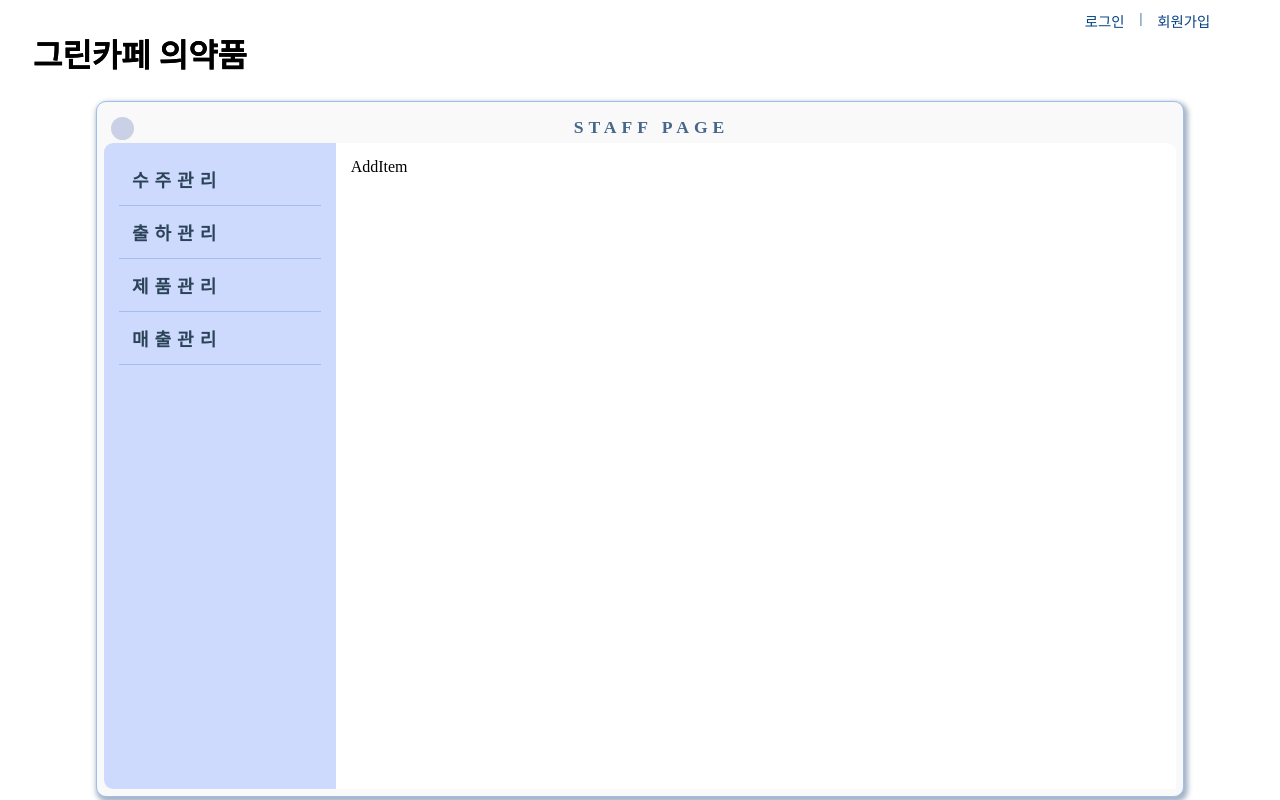
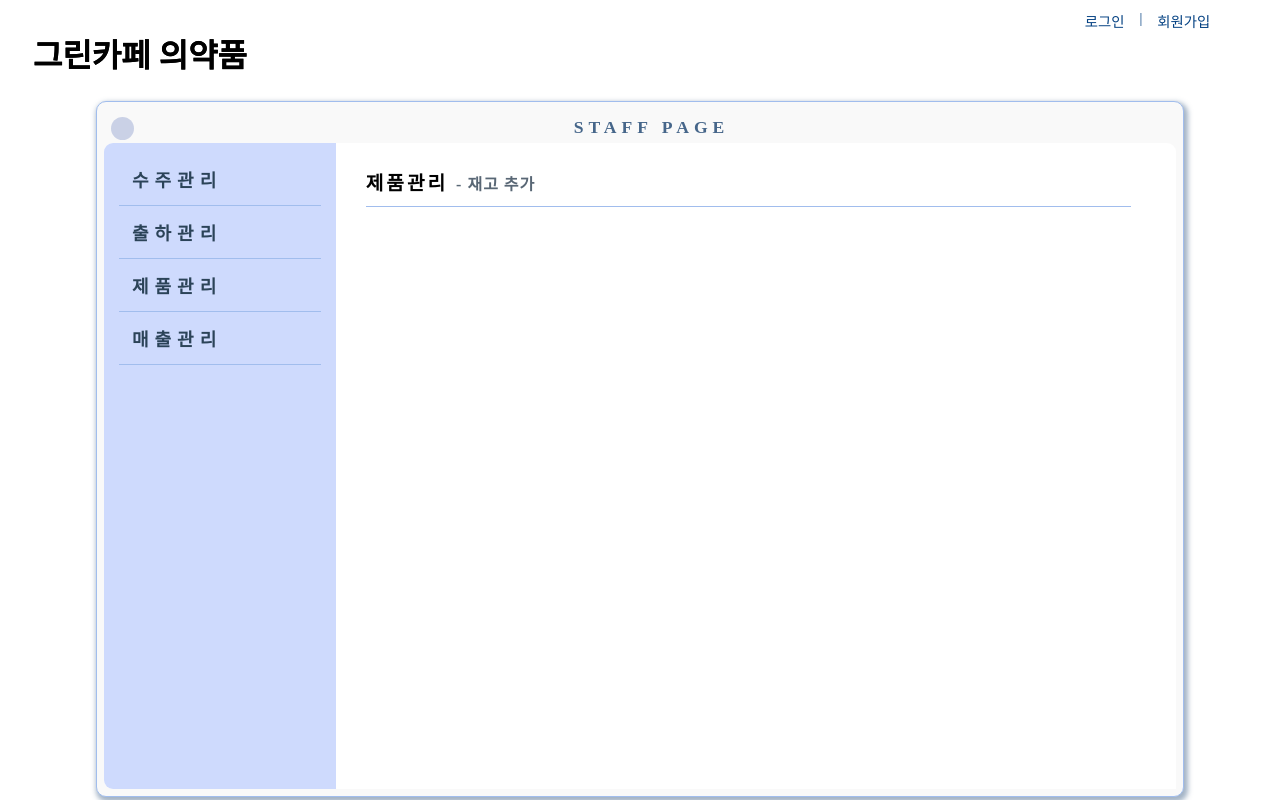
Before and after one commit to sunkh964/Supplier, a React (Create React App) app in the folder src/main/frontend1/: page /admin/addItem in a window 1280 px wide. Built offline with nearby package versions, Linux system fonts and the light colour scheme; a web font is replaced by a local one.

Commit message:
241022 8

```diff
--- /dev/null
+++ b/src/main/frontend1/src/pages/admin/itemManage/AddItem.css
@@ -0,0 +1,3 @@
+.addItem{
+  padding: 10px 30px 10px 15px;
+}
--- a/src/main/frontend1/src/pages/admin/itemManage/AddItem.js
+++ b/src/main/frontend1/src/pages/admin/itemManage/AddItem.js
@@ -1,8 +1,13 @@
 import React from 'react'
+import "./AddItem.css"
 
 const AddItem = () => {
   return (
-    <div>AddItem</div>
+    <div className='addItem'>
+      <div className='sales-title'>
+        <i class="bi bi-check-all"></i> 제품관리 <span>- 재고 추가</span>
+      </div>
+    </div>
   )
 }
 
--- /dev/null
+++ b/src/main/frontend1/src/pages/admin/itemManage/ItemManage.css
@@ -0,0 +1,9 @@
+.itemManage{
+  padding: 10px 30px 10px 15px;
+}
+
+.sales-title > span{
+  letter-spacing: 1px;
+  font-size: 1rem;
+  color: rgb(89, 103, 117);
+}
--- a/src/main/frontend1/src/pages/admin/itemManage/ItemManage.js
+++ b/src/main/frontend1/src/pages/admin/itemManage/ItemManage.js
@@ -1,8 +1,13 @@
 import React from 'react'
+import "./ItemManage.css"
 
 const ItemManage = () => {
   return (
-    <div>ItemManage</div>
+    <div className='itemManage'>
+      <div className='sales-title'>
+        <i class="bi bi-check-all"></i> 제품관리 <span>- 재고 목록</span>
+      </div>
+    </div>
   )
 }
 
```
